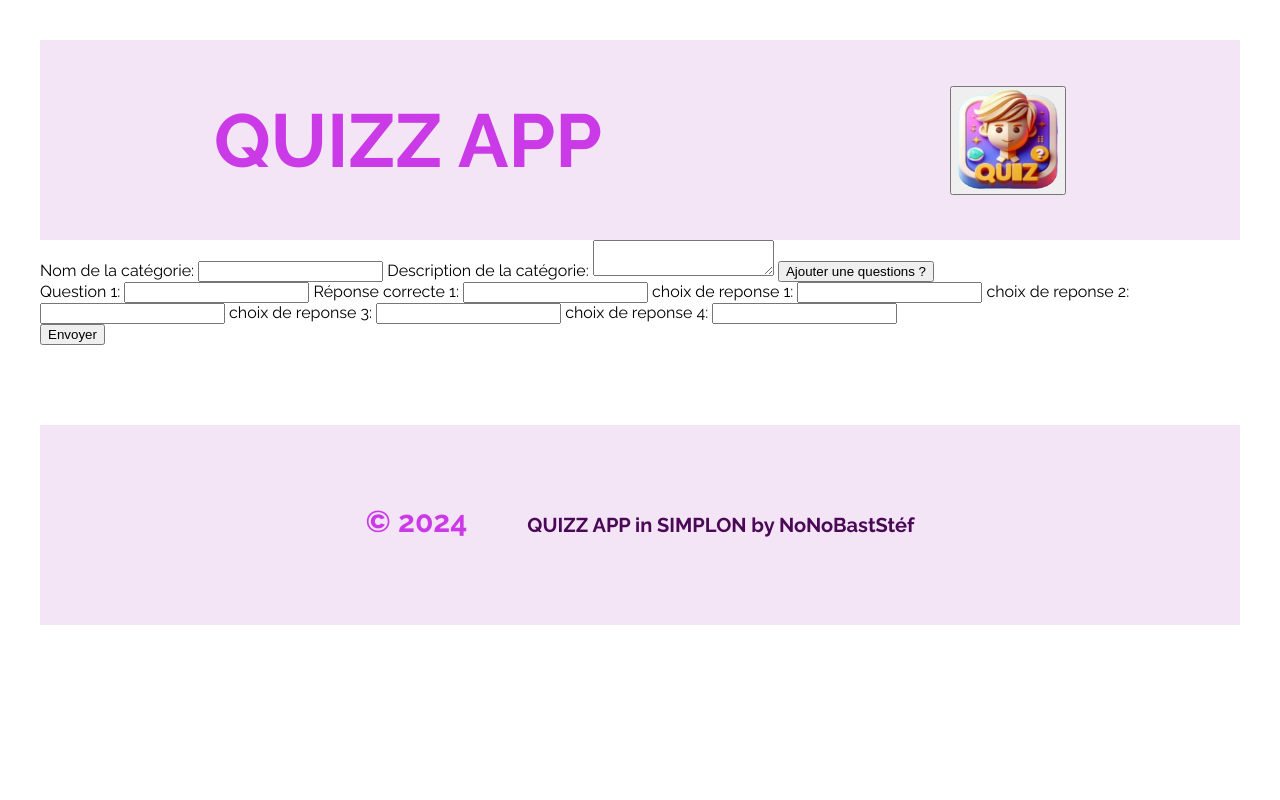
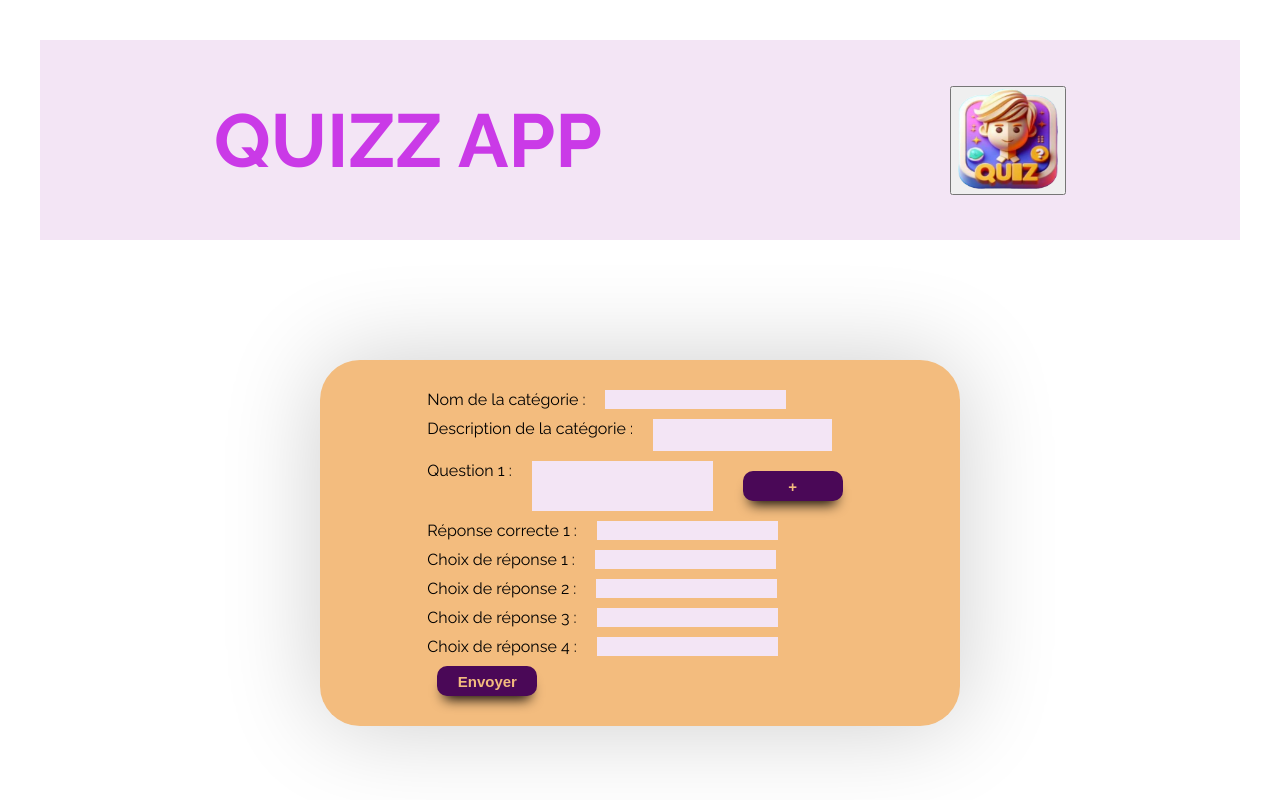
Before and after one commit to ThibaultDausque/Quizz-app, a SvelteKit app in the folder front/: page /form in a window 1280 px wide. Shown: the top 800 px of the page. Built offline with nearby package versions, Linux system fonts and the light colour scheme.

Commit message:
Mise en place du CSS sur le formulaire (#115)

```diff
--- a/front/src/routes/form/+page.svelte
+++ b/front/src/routes/form/+page.svelte
@@ -43,44 +43,112 @@
 
 <PopupForm show={showPopup} message="Un nouveau quiz a été créé!" />
 
-<main>
+<main class="card">
     <form on:submit|preventDefault={postForm}>
-        <label>
-            Nom de la catégorie:
+        <label class="form">
+            Nom de la catégorie :
             <input bind:value={category.name} name="name" />
         </label>
 
-        <label>
-            Description de la catégorie:
+        <label class="form">
+            Description de la catégorie :
             <textarea bind:value={category.description} name="description"
-            ></textarea>
+             class="form"></textarea>
         </label>
-        <button type="button" on:click={addQuestion}
-            >Ajouter une questions ?</button
-        >
 
         {#each category.questions as { question, choices, correctAnswer }, index}
         <div>
-                <label>
-                    Question {index + 1}:
+            <label class="form">
+                Question {index + 1} :
                 <input bind:value={question} name={`${index + 1}`} />
+                <button type="button" class="button_form" title="Ajouter une question" on:click={addQuestion}
+                >+</button
+                >
             </label>
 
             <label>
-                    Réponse correcte {index + 1}:
+                <div class="form">
+                    Réponse correcte {index + 1} :
                     <input bind:value={correctAnswer} name={`${index + 1}`} />
+                </div>
 
-                    choix de reponse {index + 1}:
+                <div class="form">
+                    Choix de réponse {index + 1} :
                     <input bind:value={choices[0]} name={`${index + 1}`} />
-                    choix de reponse {index + 2}:
-                    <input bind:value={choices[1]} name={`${index + 1}`} />
-                    choix de reponse {index + 3}:
-                    <input bind:value={choices[2]} name={`${index + 1}`} />
-                    choix de reponse {index + 4}:
-                    <input bind:value={choices[3]} name={`${index + 1}`} />
+                </div>
+
+                <div class="form">
+                    Choix de réponse {index + 2} :
+                    <input bind:value={choices[1]} name={`${index + 2}`} />
+                </div>
+
+                <div class="form">
+                    Choix de réponse {index + 3} :
+                    <input bind:value={choices[2]} name={`${index + 3}`} />
+                </div>
+
+                <div class="form">
+                    Choix de réponse {index + 4} :
+                    <input bind:value={choices[3]} name={`${index + 4}`} />
+                </div>
             </label>
         </div>
         {/each}
-        <button type="submit">Envoyer</button>
+        <button type="submit" class="button_form">Envoyer</button>
     </form>
 </main>
+
+<style>
+    .card {
+      display: flex;
+      align-items: center;
+      flex-direction: column;
+      margin-top: 15vh;
+      margin-left: auto;
+      margin-right: auto;
+      padding: 20px;
+      width: 50%;
+      box-shadow: 0ch 0ch 10ch 0ch rgba(0, 0, 0, 0.2);
+      border-radius: 40px;
+      background-color: #f3bc7e;
+      box-shadow: rgba(0, 0, 0, 0.2);
+    }
+
+    .button_form {
+    width: 100px;
+    height: 30px;
+    margin: 10px;
+    border: none;
+    border-radius: 10px;
+    background-color: #4a0857;
+    color: #f3bc7e;
+    font-size:15px;
+    font-weight: bold;
+    box-shadow:
+      0px 10px 13px -7px #000000,
+      -19px 50px 0px -7px rgba(0, 0, 0, 0);
+
+  }
+  button:hover {
+    box-shadow: none;
+  }
+
+  textarea {
+    resize : none;
+    height: 20px;
+    background-color: #f3e5f5;
+    border: none;
+  }
+
+ .form{
+    display: flex;
+    justify-content: start;
+    gap: 20px;
+    padding-top: 10px;
+ }
+
+ input{
+    border: none;
+    background-color: #f3e5f5;
+ }
+  </style>
```
Lines whose indentation alone changed are shown as unchanged.
